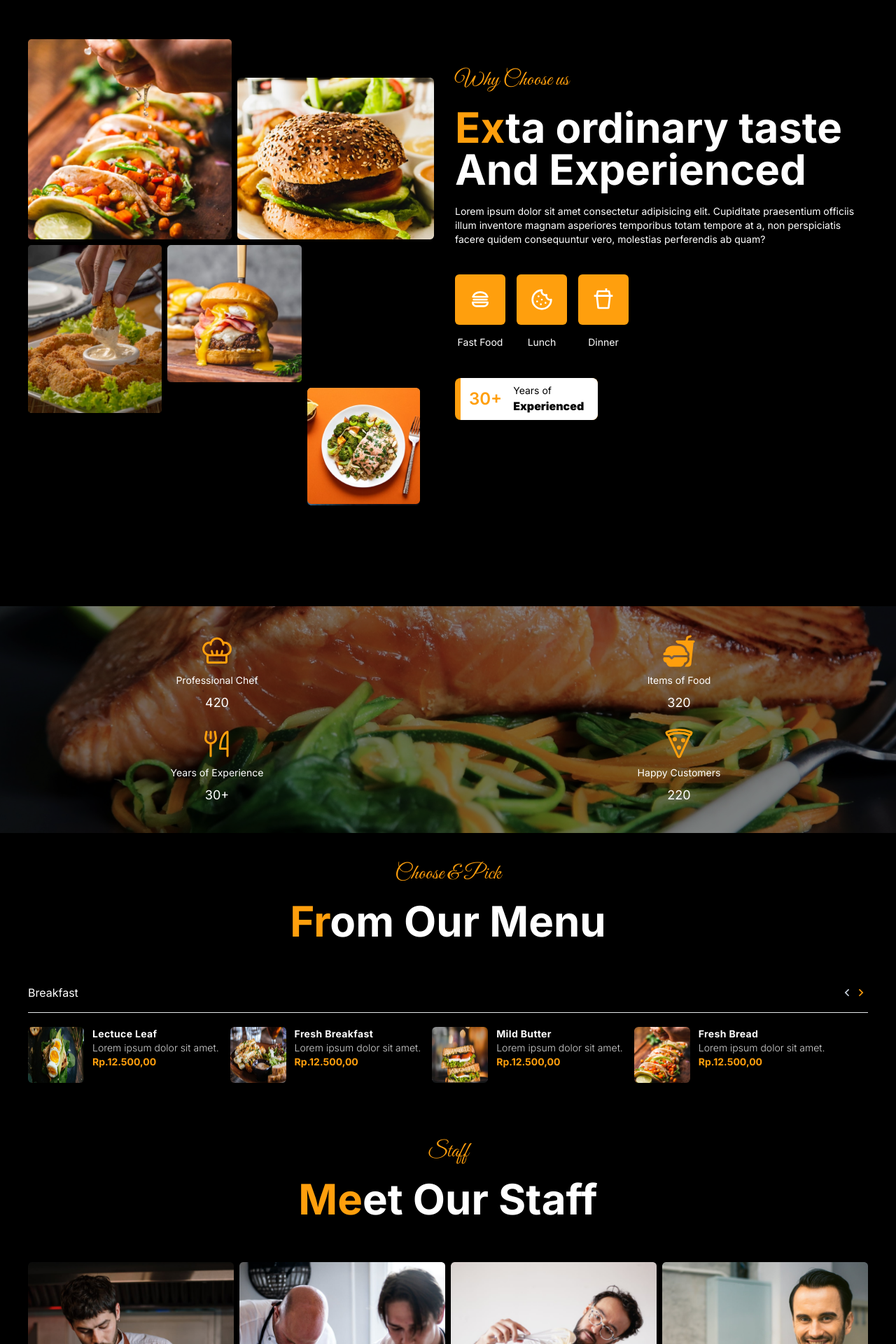
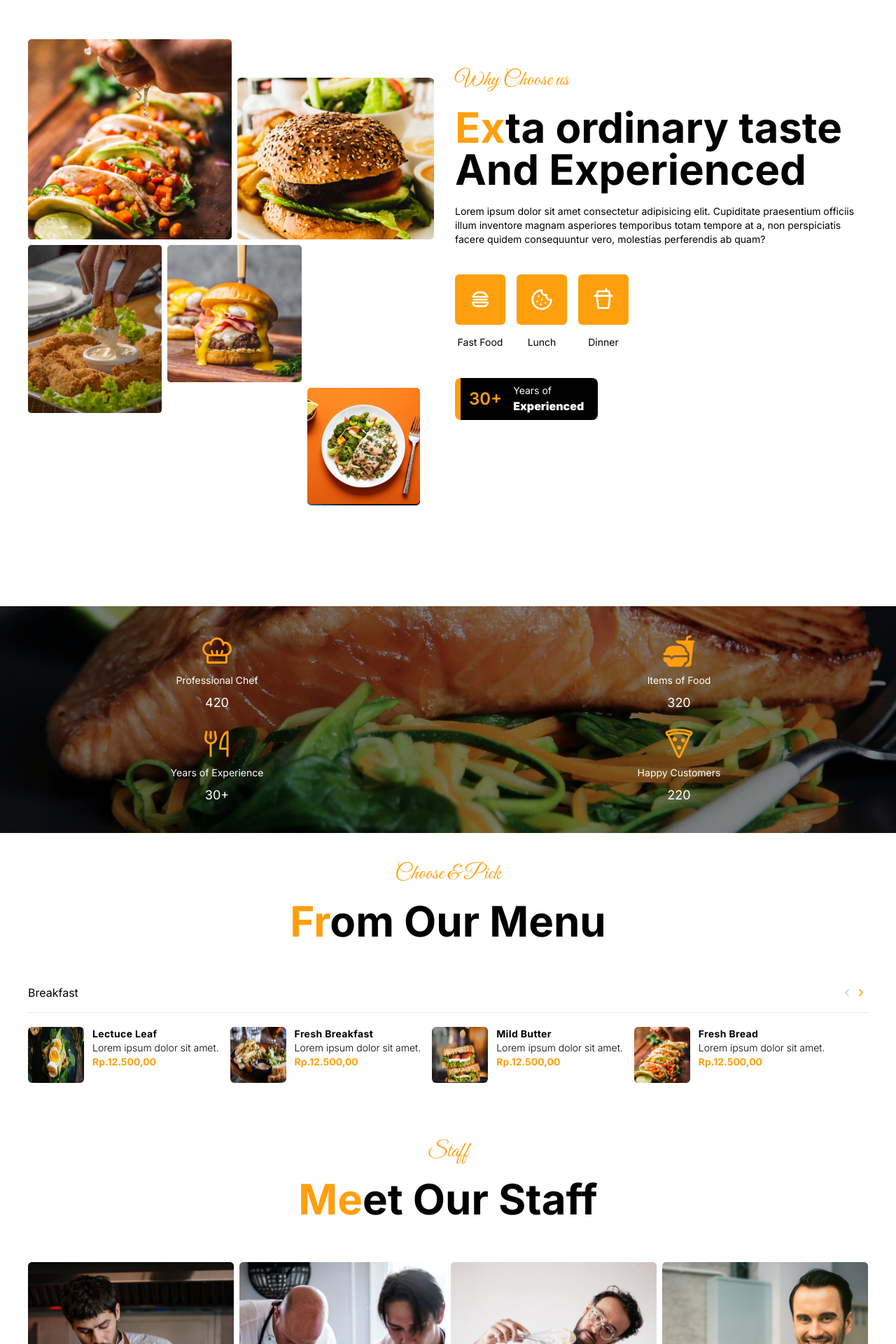
Before and after one commit to itsmhyne/hufood, a Next.js app: page / in a window 1280 px wide. Shown: the part 2000-3920 px from the top of the page at 70% size. Built offline with nearby package versions, Linux system fonts and the light colour scheme.

Commit message:
update tema

```diff
--- a/app/components/globals/NavbarV2.tsx
+++ b/app/components/globals/NavbarV2.tsx
@@ -24,7 +24,8 @@ const NavbarV2 = () => {
   let navbarClasses =
     "fixed w-full top-0 left-0 transition-all duration-300 ease-in-out";
   if (scrolled) {
-    navbarClasses += " backdrop-blur-sm"; // Style when scrolled
+    // navbarClasses += " backdrop-blur-sm"; // Style when scrolled
+    navbarClasses += " bg-black"; // Style when scrolled
   } else {
     navbarClasses += " bg-transparent"; // Style when at the top
   }
--- a/app/page.tsx
+++ b/app/page.tsx
@@ -53,7 +53,7 @@ import Button from "./components/globals/Button";
 
 export default function Home() {
   return (
-    <div className="bg-black">
+    <div className="">
       {/* hero section */}
       <section className="bg-hero-pattern w-screen bg-cover bg-center h-screen flex items-center justify-center relative px-10 bg-fixed">
         <div className="absolute inset-0 bg-black opacity-75"></div>
@@ -77,7 +77,7 @@ export default function Home() {
               Lorem ipsum dolor sit amet consectetur, adipisicing elit. Itaque
               ut saepe nobis eos? Placeat, deleniti!
             </h3>
-            <button className="text-white bg-primary py-3 px-6 rounded-full mt-10 text-sxs md:text-base">
+            <button className="text-white bg-primary py-3 px-6 rounded-full mt-10 text-xs md:text-base">
               See Menu
             </button>
           </div>
@@ -91,27 +91,27 @@ export default function Home() {
       {/* end hero section */}
 
       {/* about section */}
-      <section className="w-full flex flex-wrap text-white p-10 md:items-center">
+      <section className="w-full flex flex-wrap  p-10 md:items-center">
         <section className="about w-full md:w-1/2 md:p-3">
           <h1 className="font-greatvibes text-primary text-xl md:text-3xl">
             About us
           </h1>
-          <h1 className="text-white font-bold text-2xl md:text-6xl py-5">
+          <h1 className=" font-bold text-2xl md:text-6xl py-5">
             <span className="text-primary">We </span>created the best foody
             product
           </h1>
-          <h3 className="text-sm md:text-lg font-normal text-white">
+          <h3 className="text-sm md:text-lg font-normal ">
             Lorem ipsum dolor sit amet consectetur adipisicing elit. Cupiditate
             praesentium officiis illum inventore magnam asperiores temporibus
             totam tempore at a, non perspiciatis facere quidem consequuntur
             vero, molestias perferendis ab quam?
           </h3>
-          <ul className="pt-5 pb-10 flex flex-wrap gap-2 text-sm md:text-lg font font-light text-white">
+          <ul className="pt-5 pb-10 flex flex-wrap gap-2 text-sm md:text-lg font font-light ">
             <li>✔ Lorem ipsum dolor sit amet consectetur, adipisicing elit.</li>
             <li>✔ Lorem ipsum dolor sit amet consectetur, adipisicing elit.</li>
             <li>✔ Lorem ipsum dolor sit amet consectetur, adipisicing elit.</li>
           </ul>
-          <button className="text-white bg-primary py-3 px-6 rounded-full mt-2 mb-10 text-xs md:text-base">
+          <button className=" bg-primary py-3 px-6 rounded-full mt-2 mb-10 text-xs md:text-base">
             Read More
           </button>
         </section>
@@ -128,7 +128,7 @@ export default function Home() {
         <h1 className="text-center text-primary font-greatvibes text-xl md:text-3xl">
           Food Category
         </h1>
-        <h1 className="text-center text-white font-bold text-2xl md:text-6xl mt-2">
+        <h1 className="text-center  font-bold text-2xl md:text-6xl mt-2">
           <span className="text-primary">Ch</span>oose Food Item
         </h1>
         <div className="grid grid-cols-2 lg:grid-cols-4 gap-2 mt-12 text-center">
@@ -174,11 +174,11 @@ export default function Home() {
           <h1 className="font-greatvibes text-primary text-xl md:text-3xl">
             Why Choose us
           </h1>
-          <h1 className="text-white font-bold text-2xl md:text-6xl py-5">
+          <h1 className=" font-bold text-2xl md:text-6xl py-5">
             <span className="text-primary">Ex</span>ta ordinary taste And
             Experienced
           </h1>
-          <h3 className="text-sm text-white">
+          <h3 className="text-sm ">
             Lorem ipsum dolor sit amet consectetur adipisicing elit. Cupiditate
             praesentium officiis illum inventore magnam asperiores temporibus
             totam tempore at a, non perspiciatis facere quidem consequuntur
@@ -189,28 +189,28 @@ export default function Home() {
               <div className="bg-primary p-5 rounded-md mb-3">
                 <TbBurger className="text-white text-2xl w-8 h-8" />
               </div>
-              <span className="text-white text-sm">Fast Food</span>
+              <span className=" text-sm">Fast Food</span>
             </div>
             <div className="text-center">
               <div className="bg-primary p-5 rounded-md mb-3">
                 <LuCookie className="text-white text-2xl w-8 h-8" />
               </div>
-              <span className="text-white text-sm">Lunch</span>
+              <span className=" text-sm">Lunch</span>
             </div>
             <div className="text-center">
               <div className="bg-primary p-5 rounded-md mb-3">
                 <RiDrinksLine className="text-white text-2xl w-8 h-8" />
               </div>
-              <span className="text-white text-sm">Dinner</span>
+              <span className=" text-sm">Dinner</span>
             </div>
           </div>
           <div className="relative flex gap-4 px-5 py-2 items-center w-min">
             <div className="absolute inset-0 bg-primary rounded-lg"></div>
-            <div className="absolute inset-0 bg-white ml-2 rounded-tr-lg rounded-br-lg"></div>
+            <div className="absolute inset-0 bg-black ml-2 rounded-tr-lg rounded-br-lg"></div>
             <h1 className="text-primary font-semibold text-2xl relative z-10">
               30+
             </h1>
-            <div className="relative z-10">
+            <div className="relative text-white z-10">
               <h3 className="font-normal text-sm">Years of</h3>
               <h2 className="font-black text-base">Experienced</h2>
             </div>
@@ -225,28 +225,28 @@ export default function Home() {
         <div className="w-full flex flex-wrap relative z-10 items-center gap-5 justify-between">
           <div className="w-[45%] flex flex-wrap text-center justify-center">
             <PiChefHat className="text-primary w-12 h-12" />
-            <span className=" text-white text-sm w-full my-2">
+            <span className="text-white text-sm w-full my-2">
               Professional Chef
             </span>
             <span className="text-white font-normal text-lg w-full">420</span>
           </div>
           <div className="w-[45%] flex flex-wrap text-center justify-center">
             <IoFastFood className="text-primary w-12 h-12" />
-            <span className=" text-white text-sm w-full my-2">
+            <span className="text-white text-sm w-full my-2">
               Items of Food
             </span>
             <span className="text-white font-normal text-lg w-full">320</span>
           </div>
           <div className="w-[45%] flex flex-wrap text-center justify-center">
             <PiForkKnife className="text-primary w-12 h-12" />
-            <span className=" text-white text-sm w-full my-2">
+            <span className="text-white text-sm w-full my-2">
               Years of Experience
             </span>
             <span className="text-white font-normal text-lg w-full">30+</span>
           </div>
           <div className="w-[45%] flex flex-wrap text-center justify-center">
             <IoPizzaOutline className="text-primary w-12 h-12" />
-            <span className=" text-white text-sm w-full my-2">
+            <span className="text-white text-sm w-full my-2">
               Happy Customers
             </span>
             <span className="text-white font-normal text-lg w-full">220</span>
@@ -260,13 +260,13 @@ export default function Home() {
         <h1 className="text-center font-greatvibes text-primary text-xl md:text-3xl">
           Choose & Pick
         </h1>
-        <h1 className="text-center text-white font-bold text-2xl md:text-6xl py-5">
+        <h1 className="text-center  font-bold text-2xl md:text-6xl py-5">
           <span className="text-primary">Fr</span>om Our Menu
         </h1>
 
         <div className="slider mt-10">
           <div className="flex items-center justify-between">
-            <h3 className="text-white text-base">Breakfast</h3>
+            <h3 className=" text-base">Breakfast</h3>
             <div className="navigator flex">
               <RiArrowLeftSLine className="text-slate-300 h-5 w-5" />
               <RiArrowRightSLine className="text-primary h-5 w-5" />
@@ -281,11 +281,9 @@ export default function Home() {
               alt="food"
               className="bg-contain w-20 h-20 rounded-md"
             />
-            <div className="text-white">
+            <div className="">
               <h1 className="font-bold tracking-wide text-sm">Lectuce Leaf</h1>
-              <p className="text-neutral-300 font-light text-sm">
-                Lorem ipsum dolor sit amet.
-              </p>
+              <p className=" font-light text-sm">Lorem ipsum dolor sit amet.</p>
               <h4 className="text-primary font-bold text-sm">Rp.12.500,00</h4>
             </div>
           </div>
@@ -295,13 +293,11 @@ export default function Home() {
               alt="food"
               className="bg-contain w-20 h-20 rounded-md"
             />
-            <div className="text-white">
+            <div className="">
               <h1 className="font-bold tracking-wide text-sm">
                 Fresh Breakfast
               </h1>
-              <p className="text-neutral-300 font-light text-sm">
-                Lorem ipsum dolor sit amet.
-              </p>
+              <p className=" font-light text-sm">Lorem ipsum dolor sit amet.</p>
               <h4 className="text-primary font-bold text-sm">Rp.12.500,00</h4>
             </div>
           </div>
@@ -311,11 +307,9 @@ export default function Home() {
               alt="food"
               className="bg-contain w-20 h-20 rounded-md"
             />
-            <div className="text-white">
+            <div className="">
               <h1 className="font-bold tracking-wide text-sm">Mild Butter</h1>
-              <p className="text-neutral-300 font-light text-sm">
-                Lorem ipsum dolor sit amet.
-              </p>
+              <p className=" font-light text-sm">Lorem ipsum dolor sit amet.</p>
               <h4 className="text-primary font-bold text-sm">Rp.12.500,00</h4>
             </div>
           </div>
@@ -325,11 +319,9 @@ export default function Home() {
               alt="food"
               className="bg-contain w-20 h-20 rounded-md"
             />
-            <div className="text-white">
+            <div className="">
               <h1 className="font-bold tracking-wide text-sm">Fresh Bread</h1>
-              <p className="text-neutral-300 font-light text-sm">
-                Lorem ipsum dolor sit amet.
-              </p>
+              <p className=" font-light text-sm">Lorem ipsum dolor sit amet.</p>
               <h4 className="text-primary font-bold text-sm">Rp.12.500,00</h4>
             </div>
           </div>
@@ -342,7 +334,7 @@ export default function Home() {
         <h1 className="text-center text-primary font-greatvibes text-xl md:text-3xl w-full">
           Staff
         </h1>
-        <h1 className="text-center text-white font-bold text-2xl md:text-6xl py-5 w-full">
+        <h1 className="text-center  font-bold text-2xl md:text-6xl py-5 w-full">
           <span className="text-primary">Me</span>et Our Staff
         </h1>
         <div className="grid grid-cols-2 lg:grid-cols-4 gap-2 mt-10 text-center">
@@ -352,7 +344,7 @@ export default function Home() {
           <Image src={staff4} alt={"staff4"} />
         </div>
 
-        <button className="text-white bg-transparent border border-primary py-3 px-6 rounded-full mt-10 text-xs md:text-base">
+        <button className=" bg-transparent border border-primary py-3 px-6 rounded-full mt-10 text-xs md:text-base">
           See More
         </button>
       </section>
@@ -364,11 +356,11 @@ export default function Home() {
           <h1 className="font-greatvibes text-primary text-xl md:text-3xl">
             Testimonials
           </h1>
-          <h1 className="text-slate-100 font-bold text-2xl md:text-6xl py-5">
+          <h1 className=" font-bold text-2xl md:text-6xl py-5">
             <span className="text-primary">Wh</span>at our client are saying
           </h1>
         </section>
-        <div className="w-full flex flex-wrap gap-4 items-center text-center justify-center mt-10 bg-white p-5 rounded-lg">
+        <div className="w-full flex flex-wrap gap-4 items-center text-center justify-center mt-10 bg-black p-5 rounded-lg">
           <Image
             src={imgComment}
             alt="user avatar"
@@ -376,7 +368,7 @@ export default function Home() {
             width={100}
           />
           <FaQuoteRight className="text-primary w-full" />
-          <p className="text-sm">
+          <p className="text-sm text-white">
             Lorem ipsum dolor sit amet consectetur, adipisicing elit.
             Dignissimos officia distinctio veritatis laborum at, modi deserunt
             saepe obcaecati nesciunt aliquam?
@@ -388,7 +380,7 @@ export default function Home() {
             <RiStarFill className="text-primary" />
             <RiStarFill className="text-slate-400" />
           </div>
-          <div className="comment w-full">
+          <div className="comment w-full text-white">
             <h3 className="font-bold text-lg">John Doe</h3>
             <p className="font-thin text-xs">Food Specialist</p>
           </div>
@@ -399,24 +391,24 @@ export default function Home() {
       {/* restaurant active process */}
       <section className="bg-home-process w-full h-[500] bg-fixed bg-center flex items-center justify-center relative px-10 py-10">
         <div className="absolute inset-0 bg-black opacity-0"></div>
-        <div className="w-full flex flex-wrap relative z-10 text-end gap-5 justify-end">
+        <div className="w-full flex flex-wrap relative z-10 text-end gap-5 justify-end text-white">
           <h1 className="font-greatvibes text-primary text-xl md:text-3xl">
             Restaurant Active Process
           </h1>
-          <h1 className="text-white font-bold text-2xl md:text-6xl py-2 text-end">
+          <h1 className=" font-bold text-2xl md:text-6xl py-2 text-end ">
             <span className="text-primary">We </span>Document Every Food Bean
             Process untile it is saved.
           </h1>
-          <p className="text-white text-sm pb-2">
+          <p className=" text-sm pb-2">
             Lorem ipsum, dolor sit amet consectetur adipisicing elit. Quasi
             corporis nesciunt repudiandae mollitia nihil voluptatum
             reprehenderit. Nisi ea quam at.
           </p>
           <div className="button flex gap-3">
-            <button className="text-white bg-transparent border border-primary py-3 px-6 rounded-full mt-10 text-xs md:text-base">
+            <button className=" bg-transparent border border-primary py-3 px-6 rounded-full mt-10 text-xs md:text-base">
               Read More
             </button>
-            <button className="text-white bg-primary py-3 px-6 rounded-full mt-10 text-xs md:text-base">
+            <button className=" bg-primary py-3 px-6 rounded-full mt-10 text-xs md:text-base">
               Play Video
             </button>
           </div>
@@ -429,11 +421,11 @@ export default function Home() {
         <h1 className="text-center text-primary font-greatvibes text-xl md:text-3xl">
           Blog
         </h1>
-        <h1 className="text-center text-white font-bold text-2xl md:text-6xl mt-2">
+        <h1 className="text-center  font-bold text-2xl md:text-6xl mt-2">
           <span className="text-primary">La</span>test News & Blog
         </h1>
         <div className="w-full flex flex-wrap gap-5 mt-10 justify-center">
-          <div className="box border border-white rounded-md">
+          <div className="box border bg-black border-white rounded-md">
             <Image src={item1} alt="item1" className="w-full h-60" />
             <div className="desc p-5">
               <span className="text-primary text-sm">02 November 2023</span>
@@ -443,14 +435,14 @@ export default function Home() {
               <div className="subdesc flex justify-between items-center">
                 <span className="text-xs text-slate-300">Learn More</span>
                 <div className="icon flex gap-2">
-                  <RiThumbUpLine className="text-white" />
+                  <RiThumbUpLine className="" />
                   <RiMessage2Line className="text-primary" />
-                  <RiShareLine className="text-white" />
+                  <RiShareLine className="" />
                 </div>
               </div>
             </div>
           </div>
-          <div className="box border border-white rounded-md">
+          <div className="box border bg-black border-white rounded-md">
             <Image src={item2} alt="item2" className="w-full h-60" />
             <div className="desc p-5">
               <span className="text-primary text-sm">02 November 2023</span>
@@ -460,14 +452,14 @@ export default function Home() {
               <div className="subdesc flex justify-between items-center">
                 <span className="text-xs text-slate-300">Learn More</span>
                 <div className="icon flex gap-2">
-                  <RiThumbUpLine className="text-white" />
+                  <RiThumbUpLine className="" />
                   <RiMessage2Line className="text-primary" />
-                  <RiShareLine className="text-white" />
+                  <RiShareLine className="" />
                 </div>
               </div>
             </div>
           </div>
-          <div className="box border border-white rounded-md">
+          <div className="box border bg-black border-white rounded-md">
             <Image src={item3} alt="item3" className="w-full h-60" />
             <div className="desc p-5">
               <span className="text-primary text-sm">02 November 2023</span>
@@ -477,9 +469,9 @@ export default function Home() {
               <div className="subdesc flex justify-between items-center">
                 <span className="text-xs text-slate-300">Learn More</span>
                 <div className="icon flex gap-2">
-                  <RiThumbUpLine className="text-white" />
+                  <RiThumbUpLine className="" />
                   <RiMessage2Line className="text-primary" />
-                  <RiShareLine className="text-white" />
+                  <RiShareLine className="" />
                 </div>
               </div>
             </div>
@@ -491,10 +483,10 @@ export default function Home() {
       {/* footer */}
       <section className="p-10">
         <div className="subscribe">
-          <h4 className="text-white text-2xl">
+          <h4 className="text-2xl">
             <span className="text-primary">St</span>ill You Need Our Support ?
           </h4>
-          <p className="text-sm text-white font-normal mt-5">
+          <p className="text-sm font-normal mt-5">
             Don&apos;t wait make a smart & logical quote here. Its pretty easy.
           </p>
           <div className="sub flex mt-10 w-full">
@@ -505,36 +497,36 @@ export default function Home() {
               className="bg-primary text-white px-4 py-2 text-base placeholder:text-white placeholder:font-medium placeholder:text-sm w-3/4 rounded-tl rounded-bl"
               placeholder="Enter Your Email"
             />
-            <button className="bg-white text-primary font-semibold text-sm px-2 w-auto rounded-tr rounded-br">
+            <button className="bg-black text-white font-semibold text-sm px-2 w-auto rounded-tr rounded-br">
               Subscribe
             </button>
           </div>
-          <div className="footer-bottom">
+          {/* <div className="footer-bottom mt-10">
             <div className="about">
               <h5 className="textlg">About us</h5>
             </div>
-          </div>
+          </div> */}
         </div>
         <hr className="border-primary my-10" />
         <div className="about-us">
-          <h5 className="text-white text-lg">About Us.</h5>
-          <p className="text-white my-4 text-sm">
+          <h5 className=" text-lg">About Us.</h5>
+          <p className=" my-4 text-sm">
             Lorem ipsum, dolor sit amet consectetur adipisicing elit. Harum
             libero quia fugiat aut assumenda et accusamus doloribus eveniet
             temporibus eaque.
           </p>
           <div className="flex gap-4 items-center">
             <div className="bg-primary p-3 rounded-sm">
-              <RiHistoryLine className="text-white w-8 h-8" />
+              <RiHistoryLine className=" w-8 h-8" />
             </div>
-            <div className="text-white flex flex-wrap gap-2">
+            <div className=" flex flex-wrap gap-2">
               <h4 className="text-lg">Opening Houres</h4>
               <h6 className="text-sm">Mon - Sat(8.00-22.00)</h6>
             </div>
           </div>
         </div>
         <div className="w-full flex flex-wrap">
-          <div className="useful-links text-white mt-10 w-1/2">
+          <div className="useful-links  mt-10 w-1/2">
             <h5 className="text-lg">Useful Links</h5>
             <h4 className="mt-4 text-sm">About</h4>
             <h4 className="mt-4 text-sm">News</h4>
@@ -543,7 +535,7 @@ export default function Home() {
             <h4 className="mt-4 text-sm">Menu</h4>
             <h4 className="mt-4 text-sm">Contacts</h4>
           </div>
-          <div className="help text-white mt-10 w-1/2">
+          <div className="help  mt-10 w-1/2">
             <h5 className="text-lg">Help?</h5>
             <h4 className="mt-4 text-sm">FAQ</h4>
             <h4 className="mt-4 text-sm">Terms & conditions</h4>
@@ -552,7 +544,7 @@ export default function Home() {
             <h4 className="mt-4 text-sm">Support Policy</h4>
             <h4 className="mt-4 text-sm">Privacy</h4>
           </div>
-          <div className="recent-post text-white mt-10 w-full">
+          <div className="recent-post  mt-10 w-full">
             <h5 className="text-lg">Recent Post</h5>
             <div className="post mt-4 flex items-center gap-4">
               <Image src={item1} alt="recent post" className="w-16 h-12" />
@@ -584,8 +576,8 @@ export default function Home() {
           </div>
         </div>
       </section>
-      <section className="bg-primary flex w-full justify-center bottom-0 py-4">
-        <div className="text-white text-sm">
+      <section className="text-white bg-primary flex w-full justify-center bottom-0 py-4">
+        <div className=" text-sm">
           Copyright &copy; 2024 by Itsmhyne. All Rights Reserved.
         </div>
         <div className="icons"></div>
```
Also changed, not shown: app/menu/page.tsx (+44 -6 lines).
